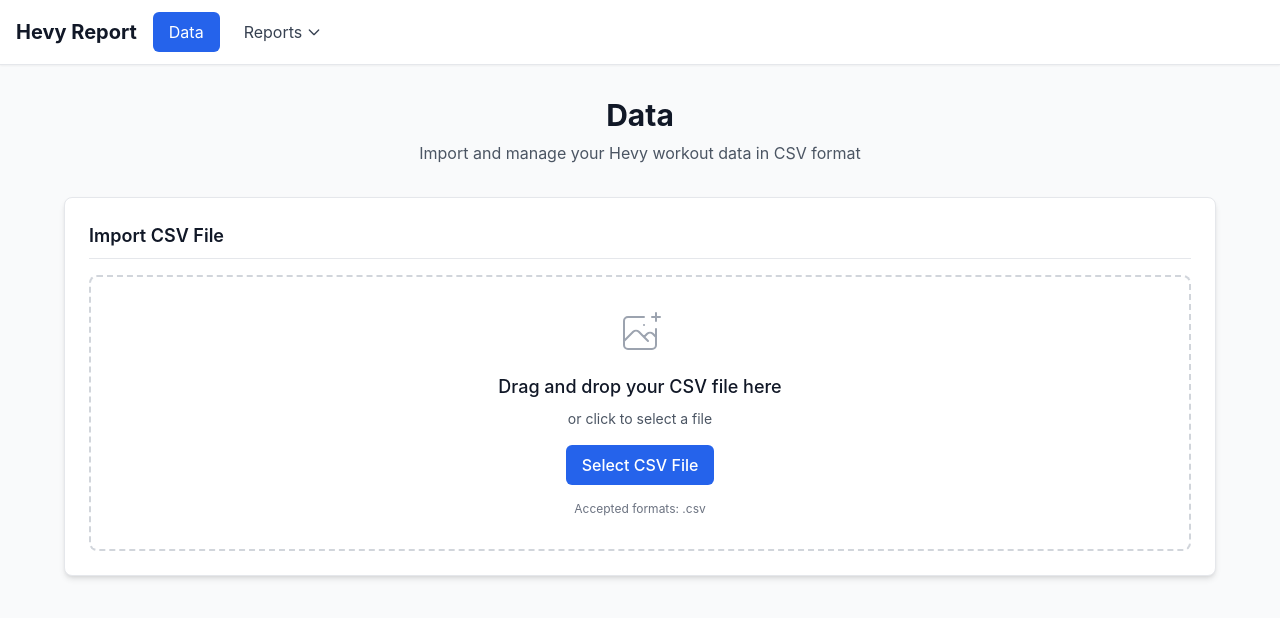
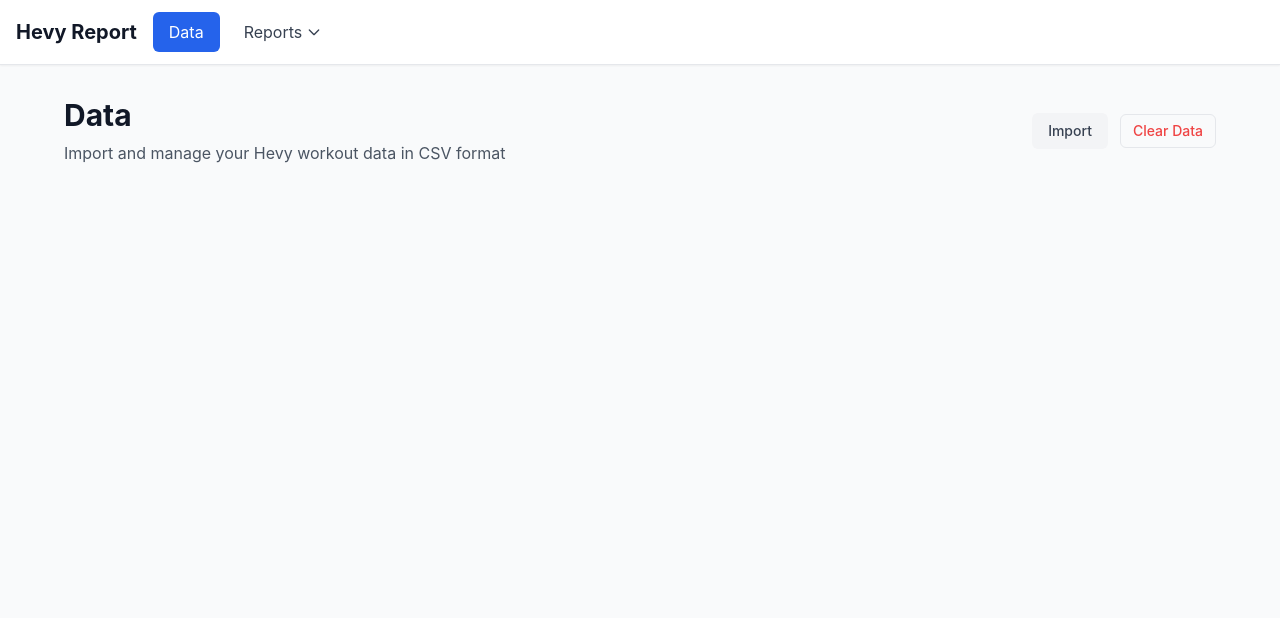
Before and after one commit to zabaala/hevy-report, a React (Vite) app: page /data in a window 1280 px wide. Shown: the top 618 px of the page. Built offline with nearby package versions, Linux system fonts and the light colour scheme.

Commit message:
Added import toggle and page size selector to `DataPage`. Refactored pagination logic to use dynamic page size. Updated layout and styling for improved usability.

```diff
--- a/src/pages/DataPage.tsx
+++ b/src/pages/DataPage.tsx
@@ -16,8 +16,8 @@
   const [importedData, setImportedData] = useState<WorkoutRecord[]>([])
   const [currentPage, setCurrentPage] = useState(1)
   const [isLoading, setIsLoading] = useState(false)
-
-  const itemsPerPage = 10
+  const [showImport, setShowImport] = useState(false)
+  const [pageSize, setPageSize] = useState(10)
 
   useEffect(() => {
     loadImportedData()
@@ -63,9 +63,9 @@
   }
 
   // Pagination
-  const totalPages = Math.ceil(importedData.length / itemsPerPage)
-  const startIndex = (currentPage - 1) * itemsPerPage
-  const endIndex = startIndex + itemsPerPage
+  const totalPages = Math.ceil(importedData.length / pageSize)
+  const startIndex = (currentPage - 1) * pageSize
+  const endIndex = startIndex + pageSize
   const currentData = importedData.slice(startIndex, endIndex)
 
   const goToPage = (page: number) => {
@@ -74,7 +74,9 @@
 
   return (
     <div className="max-w-6xl mx-auto space-y-6">
-      <div className="text-center mb-8">
+      {/* Header with title and buttons */}
+      <div className="flex items-center justify-between mb-8">
+        <div>
           <h1 className="text-3xl font-bold text-gray-900 mb-2">
             Data
           </h1>
@@ -82,8 +84,30 @@
             Import and manage your Hevy workout data in CSV format
           </p>
         </div>
+        <div className="flex items-center space-x-3">
+          <button
+            onClick={() => setShowImport(!showImport)}
+            className={`px-4 py-2 text-sm font-medium rounded-md transition-colors ${
+              showImport
+                ? 'bg-blue-100 text-blue-700 hover:bg-blue-200'
+                : 'bg-gray-100 text-gray-700 hover:bg-gray-200'
+            }`}
+          >
+            {showImport ? '✓ Import' : 'Import'}
+          </button>
+          <Button
+            variant="secondary"
+            size="sm"
+            onClick={handleClearData}
+            className="text-error hover:text-error"
+          >
+            Clear Data
+          </Button>
+        </div>
+      </div>
 
       {/* Import Section */}
+      {showImport && (
         <Card title="Import CSV File">
           <DropZone onImportComplete={handleImportComplete} />
 
@@ -120,23 +144,11 @@
           </div>
         )}
         </Card>
+      )}
 
       {/* Data Preview Section */}
       {importedData.length > 0 && (
         <Card title={`Imported Data (${importedData.length} records)`}>
-          <div className="mb-4 flex justify-between items-center">
-            <p className="text-gray-600 text-sm">
-              View of imported data with pagination
-            </p>
-            <Button
-              variant="secondary"
-              size="sm"
-              onClick={handleClearData}
-              className="text-error hover:text-error"
-            >
-              Clear Data
-            </Button>
-          </div>
 
           {isLoading ? (
             <div className="text-center py-8">
@@ -189,7 +201,32 @@
 
               {/* Pagination */}
               {totalPages > 1 && (
-                <div className="flex justify-center items-center mt-6 space-x-2">
+                <div className="flex justify-between items-center mt-6">
+                  {/* Page Size Selector */}
+                  <div className="flex items-center space-x-2">
+                    <label htmlFor="pageSize" className="text-sm text-gray-600">
+                      Show:
+                    </label>
+                    <select
+                      id="pageSize"
+                      value={pageSize}
+                      onChange={(e) => {
+                        setPageSize(Number(e.target.value))
+                        setCurrentPage(1)
+                      }}
+                      className="px-3 py-1 text-sm border border-gray-300 rounded-md focus:outline-none focus:ring-2 focus:ring-blue-500"
+                    >
+                      <option value={5}>5</option>
+                      <option value={10}>10</option>
+                      <option value={25}>25</option>
+                      <option value={50}>50</option>
+                      <option value={100}>100</option>
+                    </select>
+                    <span className="text-sm text-gray-600">per page</span>
+                  </div>
+
+                  {/* Pagination Controls */}
+                  <div className="flex items-center space-x-2">
                   <Button
                     variant="secondary"
                     size="sm"
@@ -224,6 +261,7 @@
                       Next
                     </Button>
                   </div>
+                </div>
               )}
             </>
           )}
```
Lines whose indentation alone changed are shown as unchanged.
